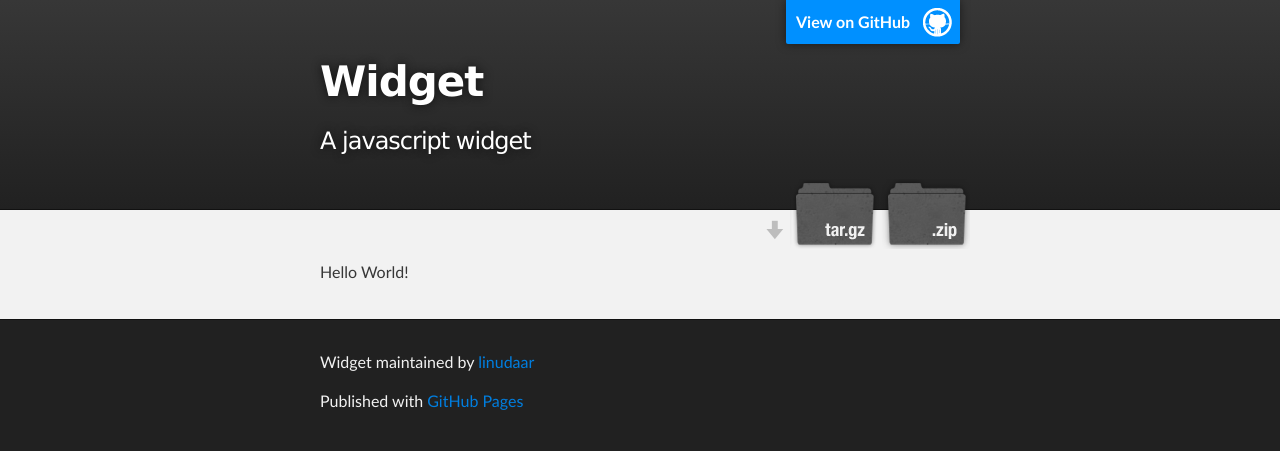
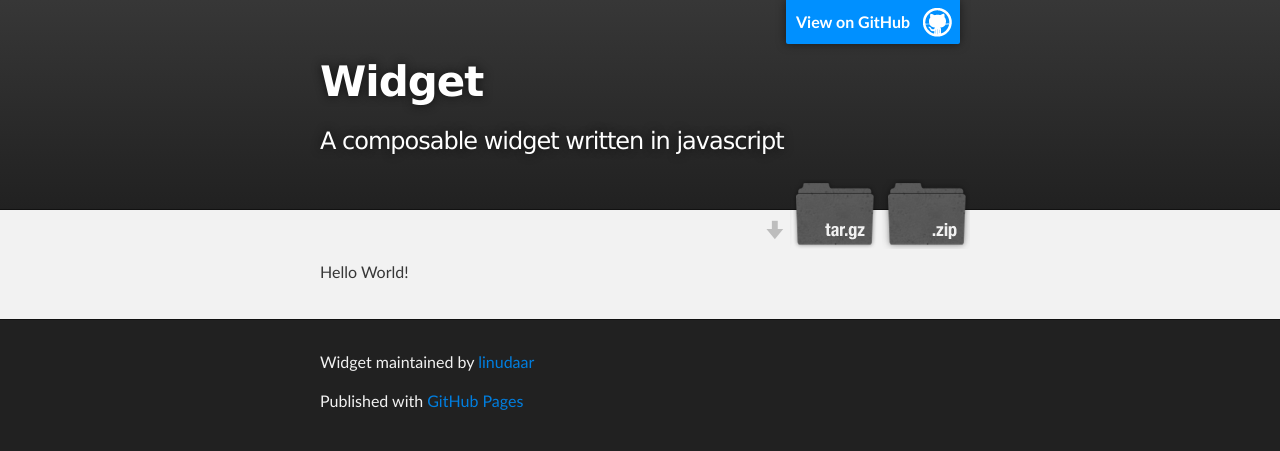
Before and after one commit to SeriousM/widget.js, a plain HTML site: page index.html in a window 1280 px wide. Drawn offline with Linux system fonts and the light colour scheme.

Commit message:
playing with gh pages

```diff
--- a/index.html
+++ b/index.html
@@ -19,7 +19,7 @@
           <a id="forkme_banner" href="https://github.com/linudaar/widget">View on GitHub</a>
 
           <h1 id="project_title">Widget</h1>
-          <h2 id="project_tagline">A javascript widget </h2>
+          <h2 id="project_tagline">A composable widget written in javascript </h2>
 
             <section id="downloads">
               <a class="zip_download_link" href="https://github.com/linudaar/widget/zipball/master">Download this project as a .zip file</a>
```
